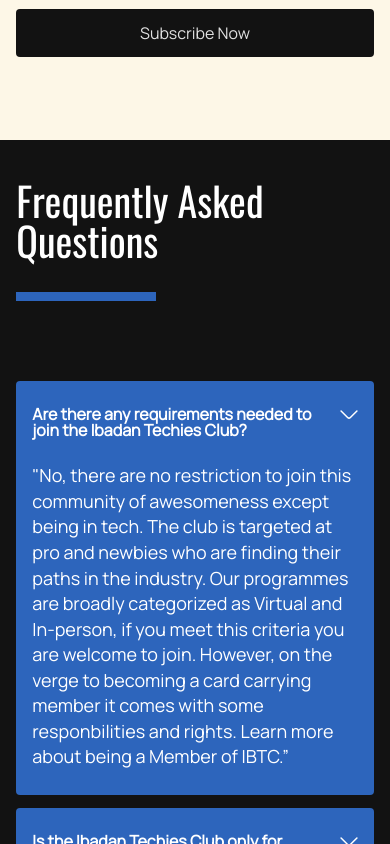
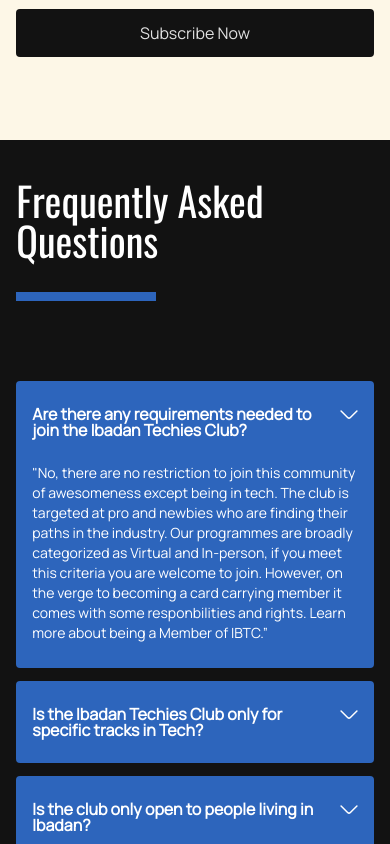
Before and after one commit to Ibadan-Techies/badtechies, a Next.js app: page / in a window 390 px wide. Both pictures are taken after a click on the button 195 px from the left and 4637 px from the top of the page. Shown: the part 4215-5059 px from the top of the page. Built offline with nearby package versions, Linux system fonts and the light colour scheme.

Commit message:
improve faq

```diff
--- a/src/components/FAQ/faq.tsx
+++ b/src/components/FAQ/faq.tsx
@@ -11,7 +11,7 @@
   return (
     <div className="text-white lg:p-[2.8rem] md:p-[14px] lg:w-11/12 flex flex-col gap-[13px] w-full">
       {FAQs.map((faq, index) => (
-        <div
+        <section
           className="bg-ibtc-blue rounded w-full py-[25px] lg:px-[50px] px-4"
           key={index}
         >
@@ -25,11 +25,9 @@
             </span>
           </button>
           {activeIndex == index && (
-            <div className="mt-[25px] rounded-lg text-[18px]/[25.56px]">
-              {faq.answer}
-            </div>
+            <p className="mt-[25px] rounded-lg">{faq.answer}</p>
           )}
-        </div>
+        </section>
       ))}
     </div>
   )
--- a/src/components/Layout/Footer/footer.tsx
+++ b/src/components/Layout/Footer/footer.tsx
@@ -62,7 +62,7 @@
 
 function MoreList() {
   return (
-    <div className="flex flex-col gap-6 w-[75%]">
+    <div className="flex flex-col gap-6 max:sm:w-[75%]">
       <header
         className={clsx(
           'h-6 md:text-2xl md:leading-6 text-white font-semibold',
```
